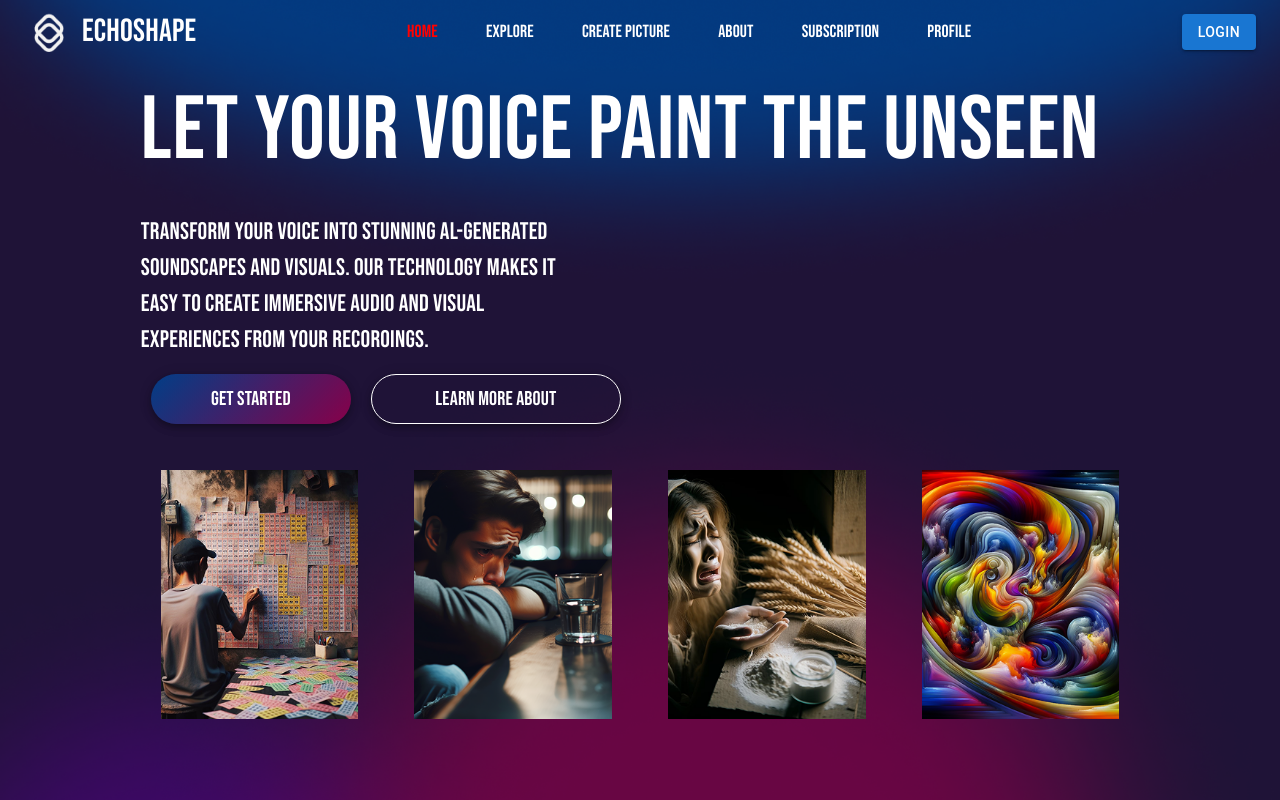
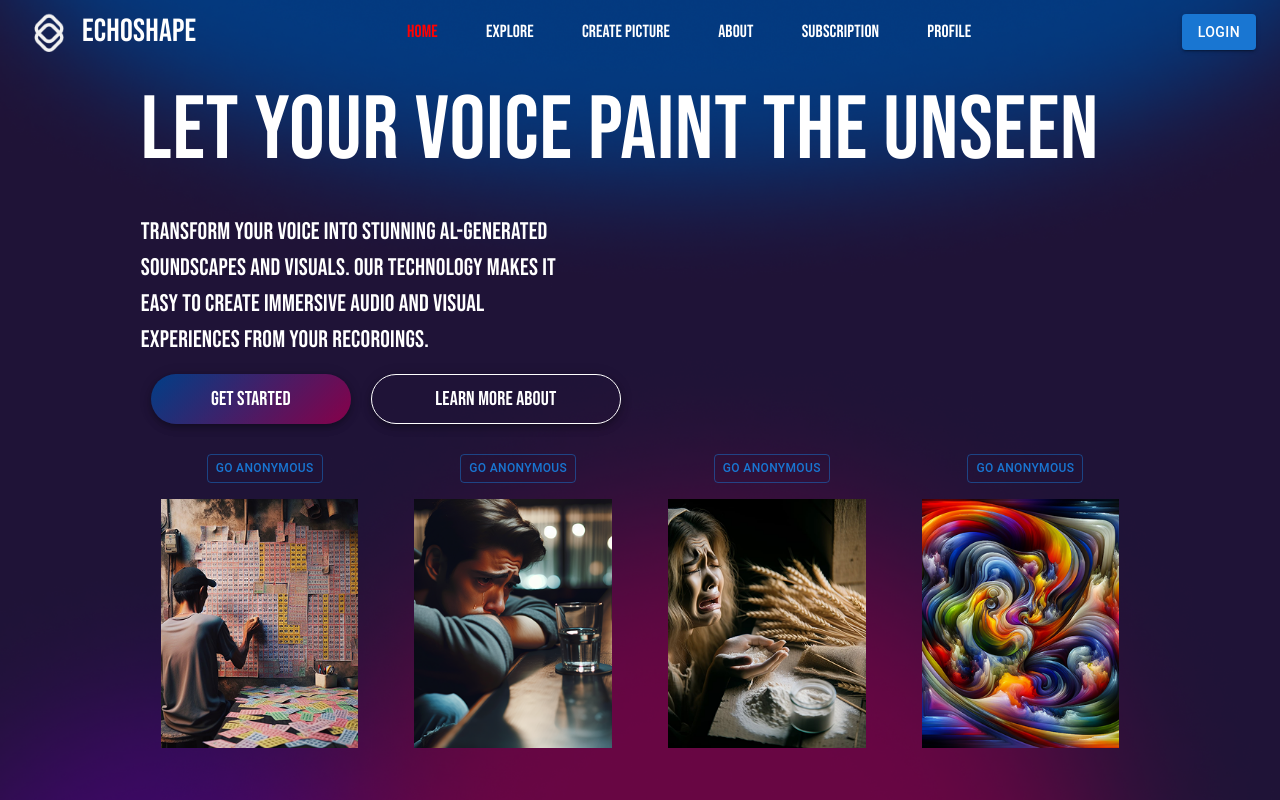
Before and after one commit to whatfor2000/Echoshape, a React (Vite) app in the folder Frontend/: page /function in a window 1280 px wide. Built offline with nearby package versions, Linux system fonts and the light colour scheme; no server answers.

Commit message:
feat: Add anonymous toggle feature and update image component layout

```diff
--- a/Frontend/src/components/Images.tsx
+++ b/Frontend/src/components/Images.tsx
@@ -1,5 +1,5 @@
-import { Typography } from "@mui/material";
-import React, { useRef } from "react";
+import { Typography, Button } from "@mui/material";
+import React, { useRef, useState } from "react";
 
 interface ImageProps {
   src: string;
@@ -13,6 +13,8 @@ interface ImageProps {
 const ImageComponent: React.FC<ImageProps> = ({ src, alt, title, width, height, fallbackSrc }) => {
   const dialogRef = useRef<HTMLDialogElement>(null);
 
+  const [isAnonymous, setIsAnonymous] = useState(false);
+
   const openDialog = () => {
     if (dialogRef.current) {
       dialogRef.current.showModal();
@@ -20,32 +22,70 @@ const ImageComponent: React.FC<ImageProps> = ({ src, alt, title, width, height,
   };
 
   const closeDialog = (e: React.MouseEvent<HTMLDialogElement>) => {
-    // ถ้าคลิกที่ dialog แต่ไม่ใช่ที่รูป ให้ปิด dialog
+
     if (e.target === dialogRef.current) {
       dialogRef.current?.close();
     }
   };
 
   const handleError = (e: React.SyntheticEvent<HTMLImageElement, Event>) => {
-    // ใช้ fallbackSrc ถ้ามี หรือใช้ src เดิมหากไม่มี fallbackSrc
-    e.currentTarget.src = fallbackSrc || ""; // ใช้ fallbackSrc หรือค่าเริ่มต้นเป็น string ว่าง
+
+    e.currentTarget.src = fallbackSrc || "";
+  };
+
+
+  const toggleAnonymous = () => {
+    setIsAnonymous((prev) => !prev);
   };
 
   return (
     <div style={{ display: "flex", flexDirection: "column", alignItems: "center", padding: "20px", fontFamily: 'Bebas Neue', maxWidth: "100%" }}>
-      <Typography variant="h6" sx={{ marginBottom: "1rem", fontWeight: 600, fontFamily: 'Bebas Neue', color: "#28378B" }}>
-        {title}
+
+      {/* ส่วนหัว: Title และปุ่ม Anonymous */}
+      <div style={{ display: "flex", alignItems: "center", marginBottom: "1rem", maxWidth: "100%", padding: "0 10px" }}>
+
+        {/* 3. แสดง Title ตามสถานะ isAnonymous */}
+        <Typography
+          variant="h6"
+          sx={{
+            fontWeight: 600,
+            fontFamily: 'Bebas Neue',
+            color: "#28378B",
+            margin: 0,
+            marginRight: "10px",
+            whiteSpace: "nowrap",
+            overflow: "hidden",
+            textOverflow: "ellipsis",
+          }}
+        >
+          {isAnonymous ? "Anonymous" : title}
         </Typography>
+
+        {/* ปุ่มสลับโหมด Anonymous */}
+        <Button
+          onClick={toggleAnonymous}
+          variant="outlined"
+          size="small"
+          sx={{
+            minWidth: 'auto',
+            padding: '3px 8px',
+            fontSize: '0.75rem'
+          }}
+        >
+          {isAnonymous ? "Show Name" : "Go Anonymous"}
+        </Button>
+      </div>
+
       <img
         src={src}
         alt={alt}
-        onClick={openDialog} // คลิกเพื่อเปิดรูปขยาย
+        onClick={openDialog}
         onError={handleError}
         style={{
           width: width ? width : "100%",
           height: height ? height : "auto",
           objectFit: "cover",
-          cursor: "pointer", // เปลี่ยนเป็นรูปมือเมื่อ hover
+          cursor: "pointer",
         }}
       />
 
```
Lines whose indentation alone changed are shown as unchanged.
